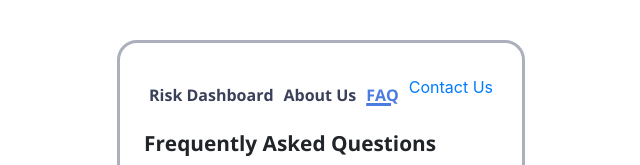
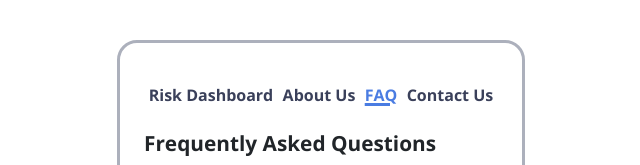
Before and after one commit to RaynyT/COVID-19-Risk-Assessment-Tool, a React (Create React App) app in the folder covrt/: page /faq in a window 1280 px wide. Shown: the top 165 px of the page, without its empty margins (319-959 px from the left). Built offline with nearby package versions, Linux system fonts and the light colour scheme.

Commit message:
Fix typo in classname

```diff
--- a/covrt/src/components/NavBar.js
+++ b/covrt/src/components/NavBar.js
@@ -15,7 +15,7 @@ export default function NavBar(props) {
             <NavLink to="/faq" className="nav-link-inactive" activeClassName="nav-link-active">
                 FAQ
             </NavLink>
-            <NavLink to="/contact-us" clasName="nav-link-inactive" activeClassName="nav-link-active">
+            <NavLink to="/contact-us" className="nav-link-inactive" activeClassName="nav-link-active">
                 Contact Us
             </NavLink>
         </div>
```
